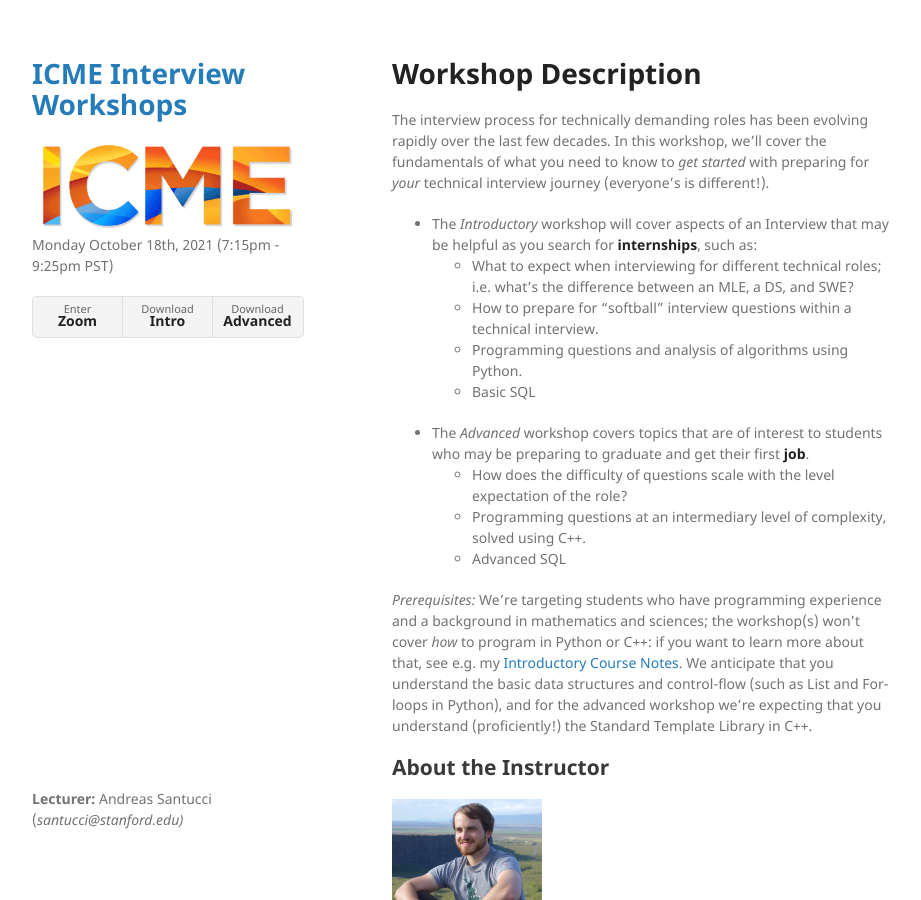
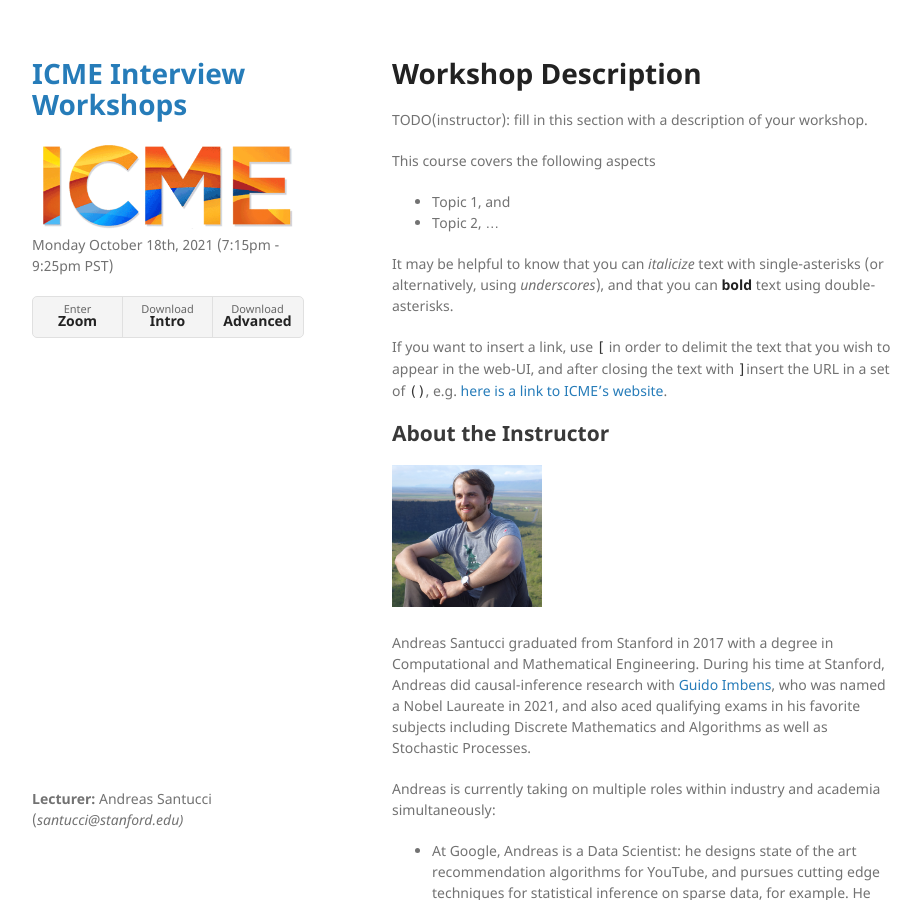
Before and after one commit to hanakl/intro_to_ml_23, a Jekyll site: the page built from index.md, in a window 1280 px wide and 900 px high. Shown: the whole window, without its empty margins (178-1099 px from the left). Built offline with Jekyll 4.4.1, drawn with Linux system fonts in a browser that asks for light colours; our own code applies the rules of GitHub Pages for plain Markdown files.

Commit message:
Added instructions for Workshop Description section.
This includes a litte bit on how to use format Markdown, e.g. lists, text formatting, and link-insertion.

```diff
--- a/index.md
+++ b/index.md
@@ -3,33 +3,20 @@ layout: default
 ---
 
 # Workshop Description
-The interview process for technically demanding roles has been evolving rapidly
-over the last few decades. In this workshop, we'll cover the fundamentals of
-what you need to know to *get started* with preparing for *your* technical
-interview journey (everyone's is different!).
-  * The *Introductory* workshop will cover aspects of an Interview that may
-be helpful as you search for **internships**, such
-as:
-    * What to expect when interviewing for different technical roles; i.e.
-what's the difference between an MLE, a DS, and SWE?
-    * How to prepare for "softball" interview questions within a technical
-interview.
-    * Programming questions and analysis of algorithms using Python.
-    * Basic SQL
-  * The *Advanced* workshop covers topics that are of interest to students who
-may be preparing to graduate and get their first **job**.
-    * How does the difficulty of questions scale with the level
-expectation of the role?
-    * Programming questions at an intermediary level of complexity, solved using
-C++.
-    * Advanced SQL
+TODO(instructor): fill in this section with a description of your workshop.
 
+This course covers the following aspects
+  * Topic 1, and
+  * Topic 2, ...
 
-_Prerequisites:_ We're targeting students who have programming experience and a background in mathematics and sciences; the workshop(s) won't cover *how* to program in Python or C++: if you want to learn more about that, see e.g.
-my [Introductory Course Notes](https://github.com/CME211/notes#contents).
-We anticipate that you understand the basic data structures
-and control-flow (such as List and For-loops in Python), and for the advanced
-workshop we're expecting that you understand (proficiently!) the Standard Template Library in C++.
+It may be helpful to know that you can *italicize* text with single-asterisks
+(or alternatively, using _underscores_),
+and that you can **bold** text using double-asterisks.
+
+If you want to insert a link, use `[` in order to delimit the text that you wish
+to appear in the web-UI, and after closing the text with `]`insert the URL in a
+set of `()`, e.g. [here is a link to ICME's
+website](https://icme.stanford.edu/).
 
 ## About the Instructor
 
```
